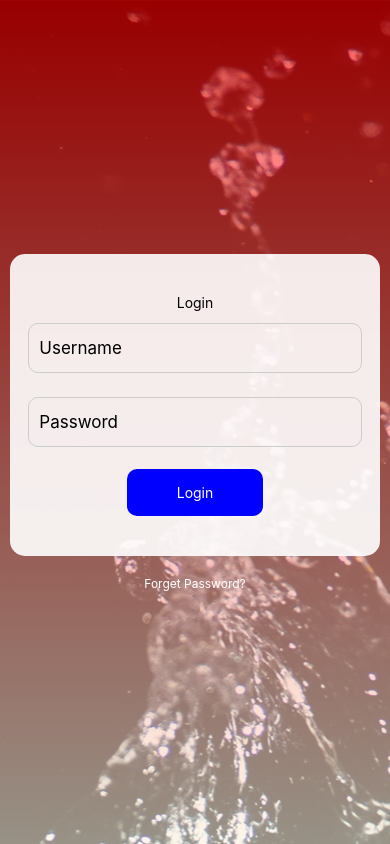
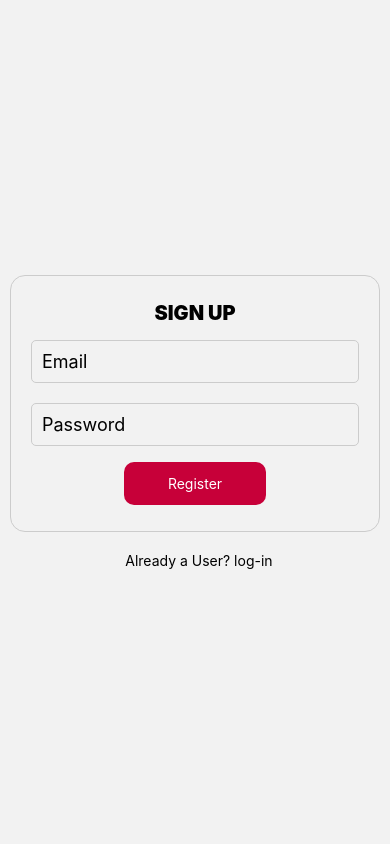
Before and after one commit to shreygargofficial/Reactnative, a React Native app: screen /Register in a window 390 px wide. Shown: the top 844 px of the page. Built offline with nearby package versions, Linux system fonts and the light colour scheme.

Commit message:
added complete login functionality

```diff
--- a/App.js
+++ b/App.js
@@ -1,27 +1,82 @@
 import { StatusBar } from 'expo-status-bar';
-import { useState } from 'react';
-import { StyleSheet, Text, View, ScrollView, TextInput, ActivityIndicator, Button, Pressable, FlatList, SafeAreaView, ImageBackground } from 'react-native';
-import Login from './Screen/Login';
-import Main from './Screen/Main';
+import { useContext, useEffect, useState } from 'react';
+import { Alert, Pressable, StyleSheet,Text } from 'react-native';
+import Login from './screen/Login';
+import Main from './screen/Main';
+import { NavigationContainer } from '@react-navigation/native';
+import { createNativeStackNavigator } from '@react-navigation/native-stack';
+import Signup from './screen/Signup';
+import AuthContextProvider, { authContext } from './context/AuthContextProvider';
+import AsyncStorage from '@react-native-async-storage/async-storage';
+import * as SplashScreen from 'expo-splash-screen'
 
+const NativeStack = createNativeStackNavigator();
 
-export default function App() {
-  const [mainScreen,setMainScreen] = useState(false)
-  let onScreenChange =()=>{
-    setMainScreen(true)
-  }
-  let Screen = <Login onScreenChange={onScreenChange}/>
-  if(mainScreen){
-    Screen = <Main/>
+let AuthenticationScreen = () => {
+  return (
+  <NativeStack.Navigator>
+    <NativeStack.Screen name='Login'
+      component={Login}
+      options={{ headerShown: false }} />
+    <NativeStack.Screen name='Register'
+      component={Signup}
+      options={{ headerShown: false }} />
+  </NativeStack.Navigator>
+  )
+}
+
+let AutherisedScreen = () => {
+  const authCtx = useContext(authContext)
+  let logoutHandler = ()=>{
+    authCtx.removeToken()
   }
   return (
-    <View style={styles.root}>
-      {Screen}
-    </View>
+  <NativeStack.Navigator>
+    <NativeStack.Screen name='Welcome'
+      component={Main}
+      options={{
+        headerShown: true,
+        headerRight:()=><Pressable onPress={logoutHandler}>
+                           <Text>Logout</Text>
+                         </Pressable> }} />
+  </NativeStack.Navigator>
+  )
+}
+let AllNavigation = function() {
+ let authCtx =  useContext(authContext);
+ useEffect(()=>{
+
+  async function fetchMyStorage(){
+    try {
+    await SplashScreen.preventAutoHideAsync(); // Prevent auto hiding of splash screen
+     const token = await AsyncStorage.getItem('token');
+     const email = await AsyncStorage.getItem('email');
+     if (token !== null && email!== null) {
+      authCtx.addToken(token,email)
+     }
+   } catch (e) {
+      Alert.alert("There is some issue",JSON.stringify(e))
+   }
+   await SplashScreen.hideAsync(); // Hide splash screen
+  }
+  fetchMyStorage();
+ },[])
+ let isLoggedIn = authCtx.isLoggedIn ? <AutherisedScreen/> :  <AuthenticationScreen/>
+
+  return (
+     isLoggedIn
+    )
+}
+export default function App() {
+
+  return (
+    <>
+      <AuthContextProvider>
+        <StatusBar style='dark' />
+        <NavigationContainer>
+           <AllNavigation />
+        </NavigationContainer>
+      </AuthContextProvider>
+    </>
   );
 }
-let styles = StyleSheet.create({
-  root:{
-    flex:1
-  }
-})
--- a/Screen/Login.js
+++ b/Screen/Login.js
@@ -1,15 +1,38 @@
 import { StatusBar } from 'expo-status-bar';
-import { useState } from 'react';
-import { StyleSheet, Text, View, ScrollView, TextInput, ActivityIndicator, Button, Pressable, FlatList, SafeAreaView, ImageBackground } from 'react-native';
-import {LinearGradient} from 'expo-linear-gradient'
+import { useState ,useContext} from 'react';
+import { StyleSheet, Text, View, Alert, TextInput,  Pressable,ImageBackground,  ImageBack, Pressableground } from 'react-native';
+import { LinearGradient } from 'expo-linear-gradient'
+import { login } from '../utilities/http';
+import { authContext } from '../context/AuthContextProvider';
+import Loader from '../components/uiComponents/Loader';
 
-export default function Login(props) {
+export default function Login({ navigation }) {
     const [user, setUser] = useState('')
     const [password, setPassword] = useState('')
-    let clickhandler = () => {
-        if (user == "shrey" && password == "garg") {
-            console.log("loggedON")
-            props.onScreenChange()
+    const [isSubmitting,setIsSubmitting] = useState(false)
+    const authCtx =  useContext(authContext)
+    let clickhandler = async() => {
+        try{
+            setIsSubmitting(true)
+            let response  = await login(user,password);
+            authCtx.addToken(response.data.idToken,response.data.email);
+            navigation.navigate('Welcome')
+       }
+       catch(e){
+        setIsSubmitting(false)
+            if(e.response){
+                Alert.alert("Invalid Credentials!!",e.response.data.error.message,{
+                    text:'Ok',
+                    style: 'cancel'
+                })
+
+            }
+            else{
+                Alert.alert("Network Issue!",e.message,{
+                    text:'Ok',
+                    style: 'cancel'
+                })
+            }
        }
     }
     let usernamehandler = (value) => {
@@ -19,21 +42,28 @@ export default function Login(props) {
     let passwordhandler = (value) => {
         setPassword(value)
     }
+    let signupHandler =()=>{
+        navigation.replace('Register')
+    }
+
     return (
+        <>
+        {isSubmitting && <Loader/>}
         <View style={styles.root}>
-
-               <LinearGradient colors={["red","#fdf3df"]} style={{flex:1}}>
+            <LinearGradient colors={["red", "#fdf3df"]} style={{ flex: 1 }}>
                 <ImageBackground
                     source={require('../assets/Images/bg.jpg')}
                     resizeMode='cover'
                     imageStyle={styles.img}
                     style={styles.imageContainer}>
                     <View style={styles.loginContainerWrapper}>
+                    <Text>{authCtx.token?.substring(0,100)}</Text>
                         <View style={styles.loginContainer}>
                             <Text>Login</Text>
                             <TextInput
                                 style={styles.textField}
-                            placeholder='Username'
+                                placeholder='Email'
+                                inputMode='email'
                                 secureTextEntry={false}
                                 onChangeText={usernamehandler}
                                 value={user} />
@@ -44,15 +74,19 @@ export default function Login(props) {
                                 onChangeText={passwordhandler}
                                 value={password} />
 
-                        <Pressable onPress={clickhandler} style={({pressed})=>pressed ? [styles.btn, styles.opacity] : styles.btn} android_ripple={{ color: '#ccc' }}>
+                            <Pressable onPress={clickhandler} style={({ pressed }) => pressed ? [styles.btn, styles.opacity] : styles.btn} android_ripple={{ color: '#ccc' }}>
                                 <Text style={styles.btntext}>Login</Text>
                             </Pressable>
                         </View>
-                    <Text style={styles.text}>Forget Password?</Text>
+                        <Pressable onPress={signupHandler}>
+                            <Text style={styles.text}>Are you a new user? sign-up</Text>
+                        </Pressable>
+
                     </View>
                 </ImageBackground>
             </LinearGradient>
         </View>
+        </>
     );
 }
 
@@ -62,14 +96,14 @@ const styles = StyleSheet.create({
     },
     imageContainer: {
         flex: 1,
-        width:'100%',
+        width: '100%',
         justifyContent: 'center',
-        alignItems:'center',
+        alignItems: 'center',
 
 
     },
-    img:{
-       opacity:0.4
+    img: {
+        opacity: 0.4
     },
     btn: {
         backgroundColor: 'blue',
@@ -78,17 +112,19 @@ const styles = StyleSheet.create({
         paddingVertical: 15,
         marginTop: 10
     },
-    opacity:{
-        opacity:0.5
+    opacity: {
+        opacity: 0.5
     },
     loginContainerWrapper: {
         width: '95%',
-        opacity:1
+        alignItems:'center',
+        opacity: 1
     },
 
     loginContainer: {
         backgroundColor: 'rgba(255,255,255,0.9)',
         paddingVertical: 40,
+        width:'100%',
         borderRadius: 15,
         alignItems: 'center',
 
@@ -111,8 +147,9 @@ const styles = StyleSheet.create({
         textAlign: 'center',
         alignSelf: 'center',
         marginTop: 20,
-        color: '#fff',
-        fontSize: 12,
+        color: 'black',
+        fontWeight:'900',
+        fontSize: 14,
     },
     btntext: {
         color: 'white'
--- a/Screen/Main.js
+++ b/Screen/Main.js
@@ -1,21 +1,12 @@
+import { useContext } from "react";
 import { SafeAreaView, Text, View,StyleSheet } from "react-native";
+import { authContext } from "../context/AuthContextProvider";
 
 function Main() {
+    const authCtx = useContext(authContext)
     return (<SafeAreaView style={styles.root}>
         <View style={styles.view}>
-            <Text>Shere</Text>
-            <Text>Shere</Text>
-            <Text>Shere</Text>
-            <Text>Shere</Text>
-            <Text>Shere</Text>
-            <Text>Shere</Text>
-            <Text>Shere</Text>
-
-             <Text>Shere</Text>
-             <Text>Shere</Text>
-             <Text>Shere</Text>
-             <Text>Shere</Text>
-             <Text>Shere</Text>
+            <Text>Welcome {authCtx.email}</Text>
         </View>
     </SafeAreaView>);
 }
@@ -27,11 +18,9 @@ let styles = StyleSheet.create({
     root:{
         flex:1,
         alignItems:'center',
-        borderWidth:2,
-        borderColor:'grey'
+        justifyContent:'center'
     },
     view:{
-        flex:1,
     }
 
 })
--- /dev/null
+++ b/Screen/Signup.js
@@ -0,0 +1,135 @@
+import { StatusBar } from 'expo-status-bar';
+import { useContext, useState } from 'react';
+import { StyleSheet, Text, View, TextInput, ActivityIndicator, Button, Pressable, FlatList, SafeAreaView, ImageBackground, Alert } from 'react-native';
+import { signUP } from '../utilities/http';
+import { authContext } from '../context/AuthContextProvider';
+import Loader from '../components/uiComponents/Loader';
+
+
+export default function Signup({ navigation }) {
+    const [user, setUser] = useState('')
+    const [password, setPassword] = useState('');
+    const [isSubmitting, setIsSubmitting] = useState(false)
+    const authCtx = useContext(authContext)
+    let clickhandler = async () => {
+        try {
+            setIsSubmitting(true)
+            let response = await signUP(user, password);
+            authCtx.addToken(response.data.idToken, response.data.email)
+            navigation.navigate('Welcome')
+        }
+        catch (e) {
+            setIsSubmitting(false)
+            if (e.response)
+                Alert.alert("Something went wrong!!", e.response.data.error.message, {
+                    text: 'Ok',
+                    style: 'cancel'
+                })
+            else {
+                Alert.alert("Network Issue!", e.message, {
+                    text: 'Ok',
+                    style: 'cancel'
+                })
+            }
+        }
+    }
+    let usernamehandler = (value) => {
+        setUser(value)
+    }
+
+    let passwordhandler = (value) => {
+        setPassword(value)
+    }
+    let loginHandler = () => {
+        navigation.replace('Login')
+    }
+    return (
+        <>
+            {isSubmitting && <Loader/>}
+            <View style={styles.root}>
+                <View style={styles.loginContainerWrapper}>
+                    <View style={styles.loginContainer}>
+                        <Text style={styles.title}>Sign Up</Text>
+                        <TextInput
+                            style={styles.textField}
+                            placeholder='Email'
+                            secureTextEntry={false}
+                            onChangeText={usernamehandler}
+                            value={user} />
+                        <TextInput
+                            style={styles.textField}
+                            placeholder='Password'
+                            secureTextEntry={true}
+                            onChangeText={passwordhandler}
+                            value={password} />
+
+                        <Pressable onPress={clickhandler} style={({ pressed }) => [pressed && styles.opacity, styles.btn]} android_ripple={{ color: '#ccc' }}>
+                            <Text style={styles.btntext}>Register</Text>
+                        </Pressable>
+                    </View>
+                    <Pressable onPress={loginHandler}>
+                        <Text style={styles.text}>  Already a User? log-in</Text>
+                    </Pressable>
+                </View>
+
+            </View>
+        </>
+    );
+}
+
+const styles = StyleSheet.create({
+    root: {
+        flex: 1,
+        justifyContent: 'center',
+    },
+    loginContainerWrapper: {
+        padding: 10,
+        alignItems: 'center'
+    },
+    loginContainer: {
+        padding: 20,
+        borderWidth: 1,
+        borderRadius: 15,
+        width: '100%',
+        borderColor: '#ccc'
+    },
+    title: {
+        textAlign: 'center',
+        fontWeight: '900',
+        fontSize: 20,
+        textTransform: 'uppercase',
+        padding: 5,
+    },
+
+
+    textField: {
+        fontSize: 18,
+        borderWidth: 1,
+        borderColor: '#ccc',
+        padding: 10,
+        width: '100%',
+        borderRadius: 5,
+        marginVertical: 10
+    },
+
+    btn: {
+        backgroundColor: '#C70039',
+        paddingVertical: 13,
+        paddingHorizontal: 44,
+        marginVertical: 6,
+        borderRadius: 10,
+        fontSize: 16,
+        alignSelf: 'center'
+    },
+    opacity: {
+        opacity: 0.5
+    },
+    btntext: {
+        color: 'white'
+    },
+    text: {
+        marginTop: 20,
+        textAlign: 'center'
+    },
+
+});
--- a/app.json
+++ b/app.json
@@ -6,9 +6,9 @@
     "orientation": "portrait",
     "icon": "./assets/icon.png",
     "userInterfaceStyle": "light",
-    "backgroundColor":"#fff",
+    "backgroundColor":"#ffffff",
     "splash": {
-      "image": "./assets/splash.png",
+      "image": "./assets/Images/bg.jpg",
       "resizeMode": "contain",
       "backgroundColor": "#ffffff"
     },
--- /dev/null
+++ b/components/uiComponents/Loader.js
@@ -0,0 +1,25 @@
+import { ActivityIndicator ,StyleSheet,View} from "react-native";
+
+function Loader() {
+    return (
+        <View style={styles.root}>
+            <ActivityIndicator color={'#C70039'} size={100} />
+        </View>
+      );
+}
+
+export default Loader;
+
+let styles  = StyleSheet.create({
+    root:{
+        flex:1,
+        backgroundColor:'transparent',
+        opacity:1,
+        height:'100%',
+        width:'100%',
+        position:'absolute',
+        zIndex:100,
+        alignItems:'center',
+        justifyContent:'center'
+    }
+})
--- /dev/null
+++ b/context/AuthContextProvider.js
@@ -0,0 +1,53 @@
+import { createContext, useState } from "react";
+import AsyncStorage from '@react-native-async-storage/async-storage';
+
+export const authContext = createContext({
+    token: "",
+    email:"",
+    isLoggedIn: false,
+    addToken: () => { },
+    removeToken: () => { }
+})
+
+
+function AuthContextProvider({children}) {
+    const [token, setToken] = useState("");
+    const [email, setEmail] = useState("");
+
+    let addToken = async(token,email) => {
+        setToken(token);
+        setEmail(email);
+        try {
+            await AsyncStorage.setItem('token', token);
+            await AsyncStorage.setItem('email', email);
+          } catch (e) {
+            console.log("Saving error: ", e);
+          }
+
+    }
+
+    let removeToken = async() => {
+        setToken("");
+        setEmail("")
+        try {
+            await AsyncStorage.setItem('token', "");
+            await AsyncStorage.setItem('email', "");
+          } catch (e) {
+            console.log("Saving error: ", e);
+          }
+    }
+
+    let value = {
+        token,
+        email,
+        isLoggedIn: !!token,
+        addToken,
+        removeToken
+    }
+    return (
+    <authContext.Provider value={value}>
+        {children}
+    </authContext.Provider>);
+}
+
+export default AuthContextProvider;
--- /dev/null
+++ b/utilities/http.js
@@ -0,0 +1,19 @@
+import  Axios  from "axios";
+
+export let common= async(email,password,mode)=>{
+   return await Axios.post(`https://identitytoolkit.googleapis.com/v1/accounts:${mode}?key=AIzaSyAr3uVag9zzuh_kUoa64zTE1IlNQIccNXc`,{
+        email: email,
+        password: password,
+        returnSecureToken : true
+    })
+
+}
+
+export let signUP= async(email,password)=>{
+    return common(email,password,'signUp')
+
+}
+export let login = (email,password)=>{
+    return common(email,password,'signInWithPassword')
+
+}
```
Also changed, not shown: package.json (+8 -1 lines), assets/bg.jpg (added), 1 other file (tests, documents, lock files or other folders). Lines whose indentation alone changed are shown as unchanged.
